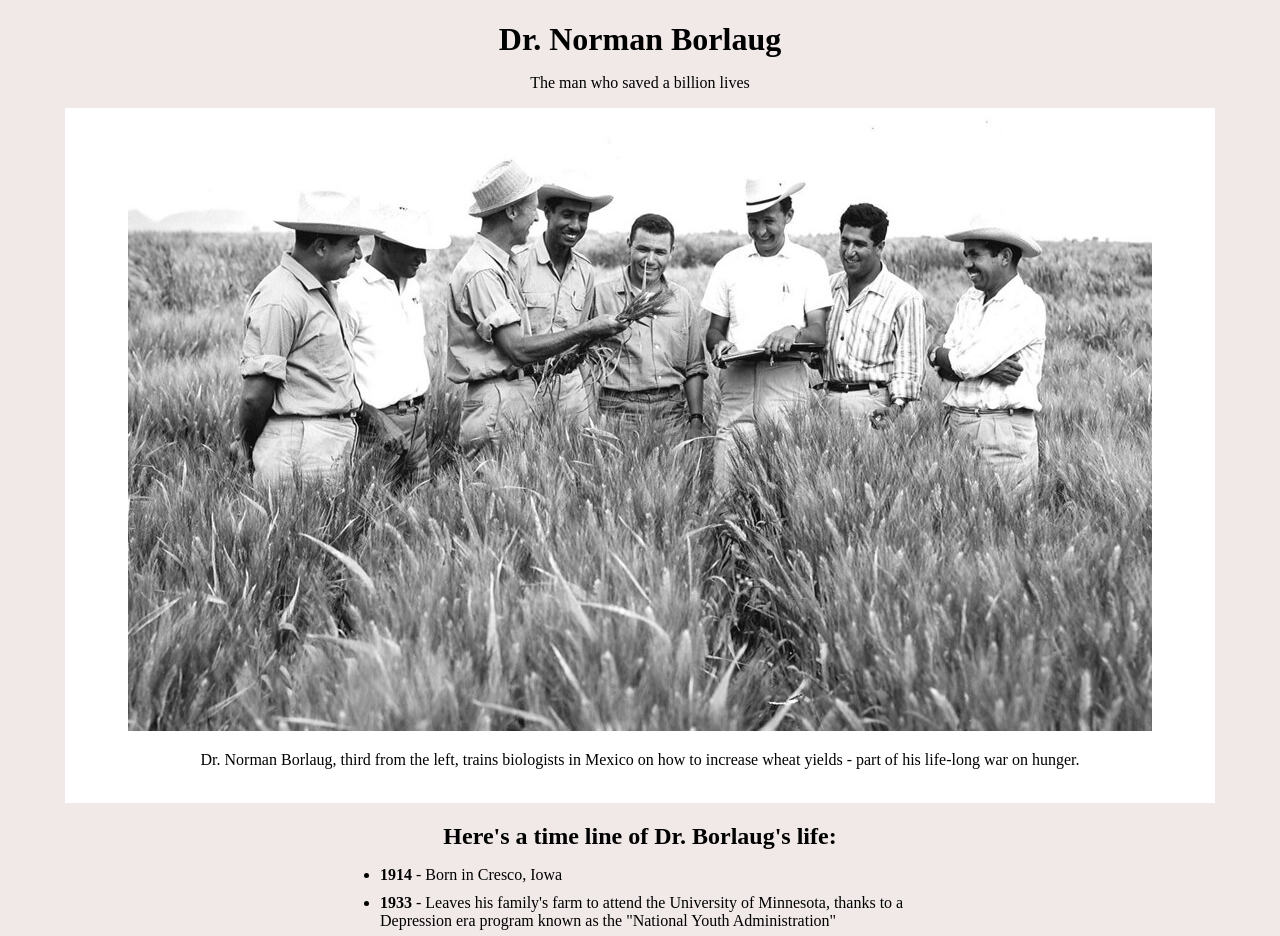
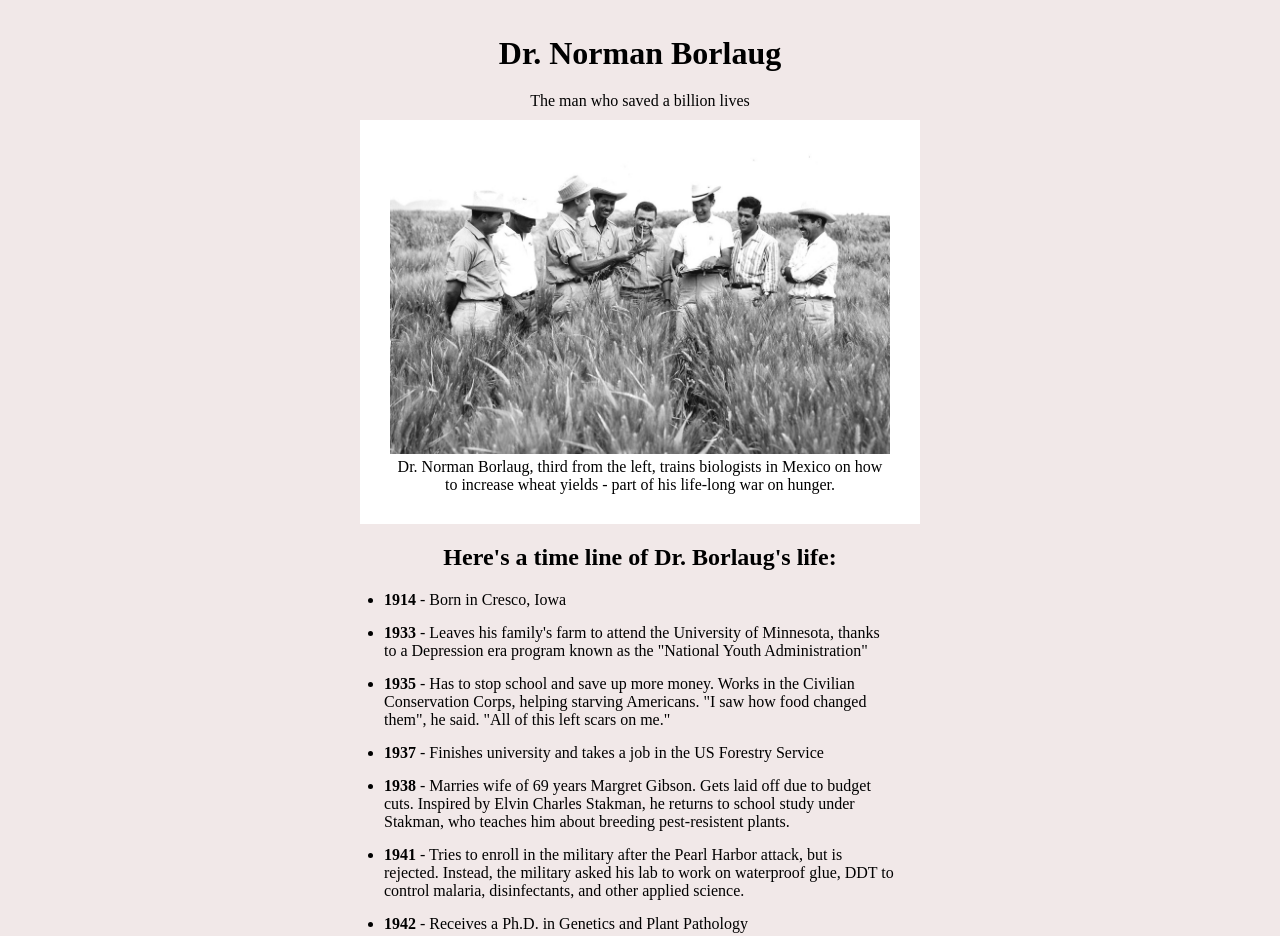
Before and after one commit to mhmt-trk/tribute, a plain HTML site: page index.html in a window 1280 px wide. Shown: the top 936 px of the page. Drawn offline with Linux system fonts and the light colour scheme.

Commit message:
son hali

```diff
--- a/index.html
+++ b/index.html
@@ -11,6 +11,7 @@
 </head>
 
 <body>
+    <main>
     <div class="box1">
         <h1>Dr. Norman Borlaug</h1>
         <p>The man who saved a billion lives</p>
@@ -20,7 +21,6 @@
         <img src="resim/tribute-page-main-image.jpg" alt="tribute-page-main-image">
         <p>Dr. Norman Borlaug, third from the left, trains biologists in Mexico on how to increase wheat yields -
             part of his life-long war on hunger.</p>
-    <br>
     </div>
     <div class="box3">
         <h2>Here's a time line of Dr. Borlaug's life:</h2>
@@ -72,6 +72,7 @@
         </h2>
 
     </div>
+</main>
 
 
 
--- a/style.css
+++ b/style.css
@@ -1,37 +1,53 @@
+*{
+    padding: 0px;
+    margin: 0 auto;
+
+}
 body{
+    display: flex;
     justify-content: center;
-    margin: 0;
-    padding: 0 40px;
+}
+main{
     background-color: rgb(241, 232, 232);
-
-
+    max-width: 100%;
+    min-width: 360px;
 }
 h1,h2,h3{
     text-align: center;
+    margin-bottom: 20px;
+    margin-top: 20px;
+}
+.box1{
+    margin: 15px;
+    text-align: center;
+    justify-content: center;
+    max-width: 100%;
+    align-content: center;
     margin-bottom: 10px;
 }
-.box1{
-    margin-top: 0px;
-    text-align: center;
-    margin-bottom: 10px;
+.box2 img{
+    max-width: 100%;
+    min-width: 360px;
 }
 
 .box2{
+    background-color: white;
+    margin: 0 auto;
+    max-width: 500px;
+    padding: 30px;
     text-align: center;
-    background-color: white;
-    margin-left: 25px;
-    margin-right: 25px;
-    margin-bottom: 10px;
+
 }
 .box3{
     text-align: center;
+    margin: 0 auto;
 
 }
 ul li{
-    margin-bottom: 10px;
+    margin-bottom: 15px;
 }
 ul{
     text-align: left;
-    margin-left: 25%;
-    margin-right: 25%;
+    margin-left: 30%;
+    margin-right: 30%;
 }
```
Lines whose indentation alone changed are shown as unchanged.
